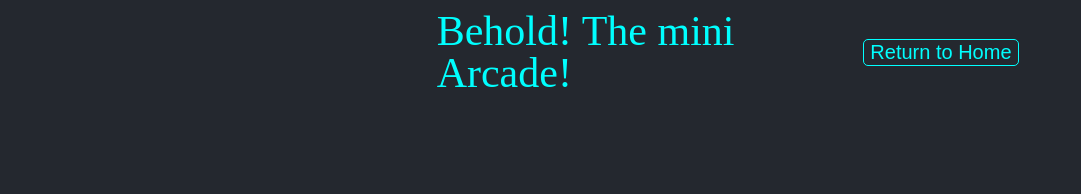
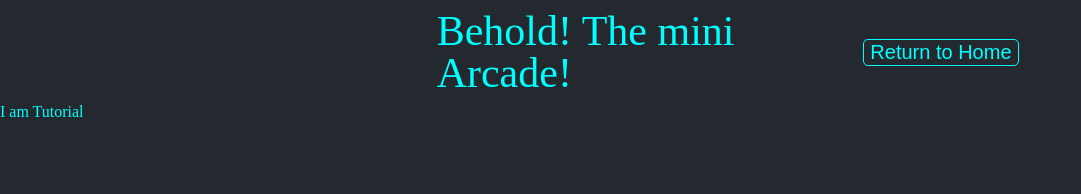
Before and after one commit to CD-Mackay/mini-arcade, a React app: page /connectfour/tutorial in a window 1280 px wide. Shown: the top 194 px of the page, without its empty margins (0-1081 px from the left). Built offline with nearby package versions, Linux system fonts and the light colour scheme.

Commit message:
build tutorial components

```diff
--- a/client/App.js
+++ b/client/App.js
@@ -12,6 +12,7 @@ import Tic from './src/components/games/tictactoe/Tic.js';
 import Header from './src/components/atoms/Header/Header.js';
 import Footer from './src/components/atoms/Footer/Footer.js';
 import ConnectFour from './src/components/games/ConnectFour/ConnectFour.js';
+import Tutorial from './src/components/atoms/Tutorial/Tutorial.js';
 
 /* Asset Imports */
 import { GlobalStyle } from './GlobalStyles.js'
@@ -42,6 +43,9 @@ const App = () => {
             <Route exact path="/connectfour">
               <ConnectFour />
             </Route>
+            <Route path="/:game/tutorial">
+              <Tutorial game=":game"/>
+            </Route>
           </Switch>
           <Footer />
       </StyledApp>
--- /dev/null
+++ b/client/src/components/atoms/Tutorial/StyledTutorial.js
@@ -0,0 +1,8 @@
+
+
+import styled from 'styled-components';
+
+const StyledTutorial = styled.section`
+`
+
+export default StyledTutorial;
--- /dev/null
+++ b/client/src/components/atoms/Tutorial/Tutorial.js
@@ -0,0 +1,25 @@
+/* Library Imports */
+import React, { useState } from 'react';
+import { useParams } from 'react-router-dom';
+
+
+/* Component Imports */
+
+/* Asset Imports */
+import StyledTutorial from './StyledTutorial';
+
+const Tutorial = () => {
+
+  let { game } = useParams();
+
+  const [instructions, setInstructions] = useState({});
+
+  console.log(game);
+  return (
+    <StyledTutorial>
+      <h1>I am Tutorial</h1>
+    </StyledTutorial>
+  )
+};
+
+export default Tutorial;
--- a/client/src/components/games/tictactoe/Tic.js
+++ b/client/src/components/games/tictactoe/Tic.js
@@ -4,6 +4,7 @@ import Button from '../../atoms/Button/Button';
 import ScoreKeeper from '../../atoms/ScoreKeeper/ScoreKeeper';
 import OpponentNames from '../../../utilities/OpponentNames';
 import UpdateRecords from '../../../utilities/UpdateRecords';
+import { Link } from 'react-router-dom';
 
 import StyledTic from './StyledTic';
 
@@ -173,6 +174,9 @@ const Tic = () => {
 
   return (
     <StyledTic>
+      <Link to="/tictactoe/tutorial">
+        tutorial
+        </Link>
       {gamePhase === "setup" &&
       <div id="setup-box">
         <h4>Select Human or Robotic Opponent</h4>
```
